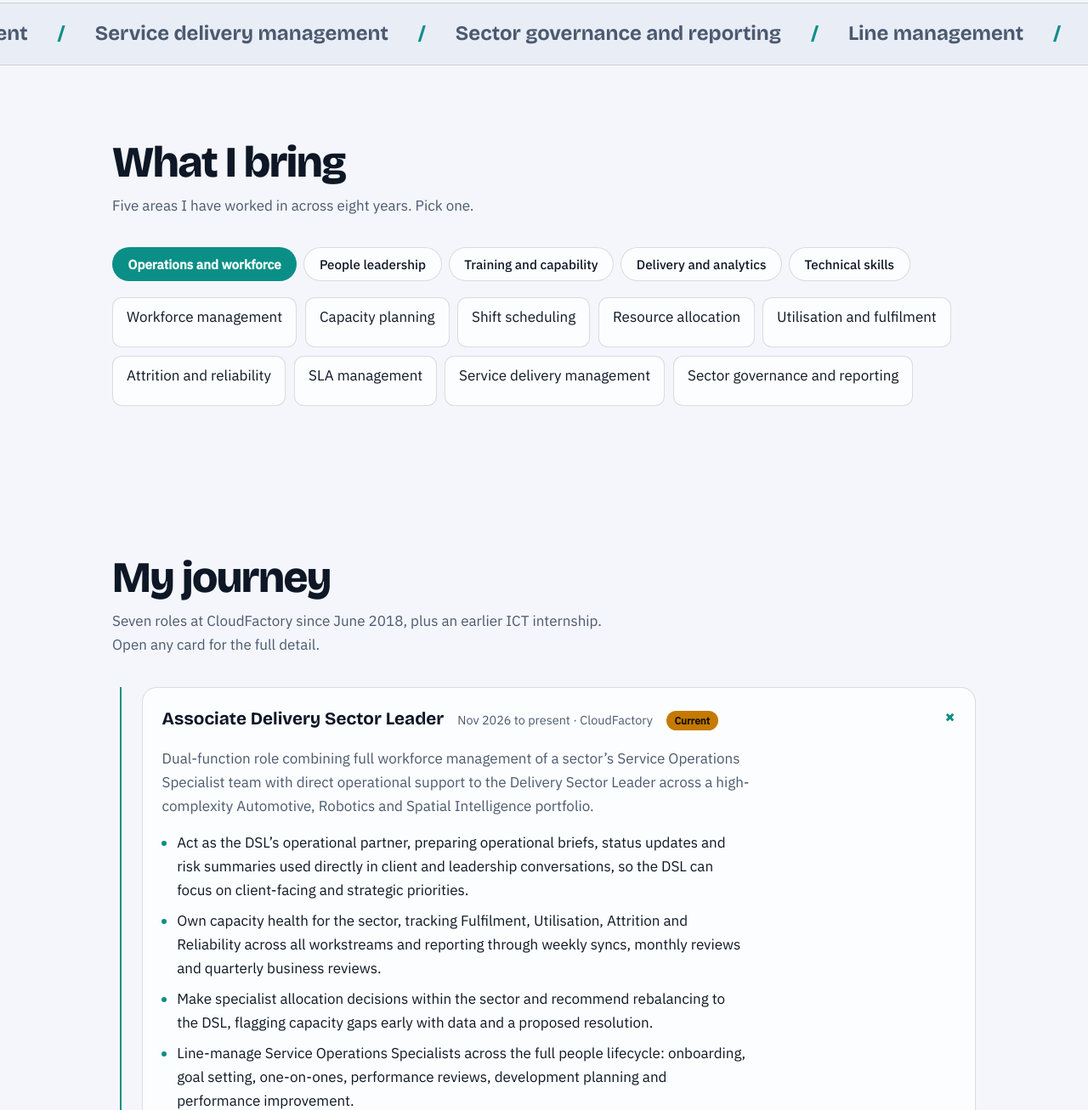
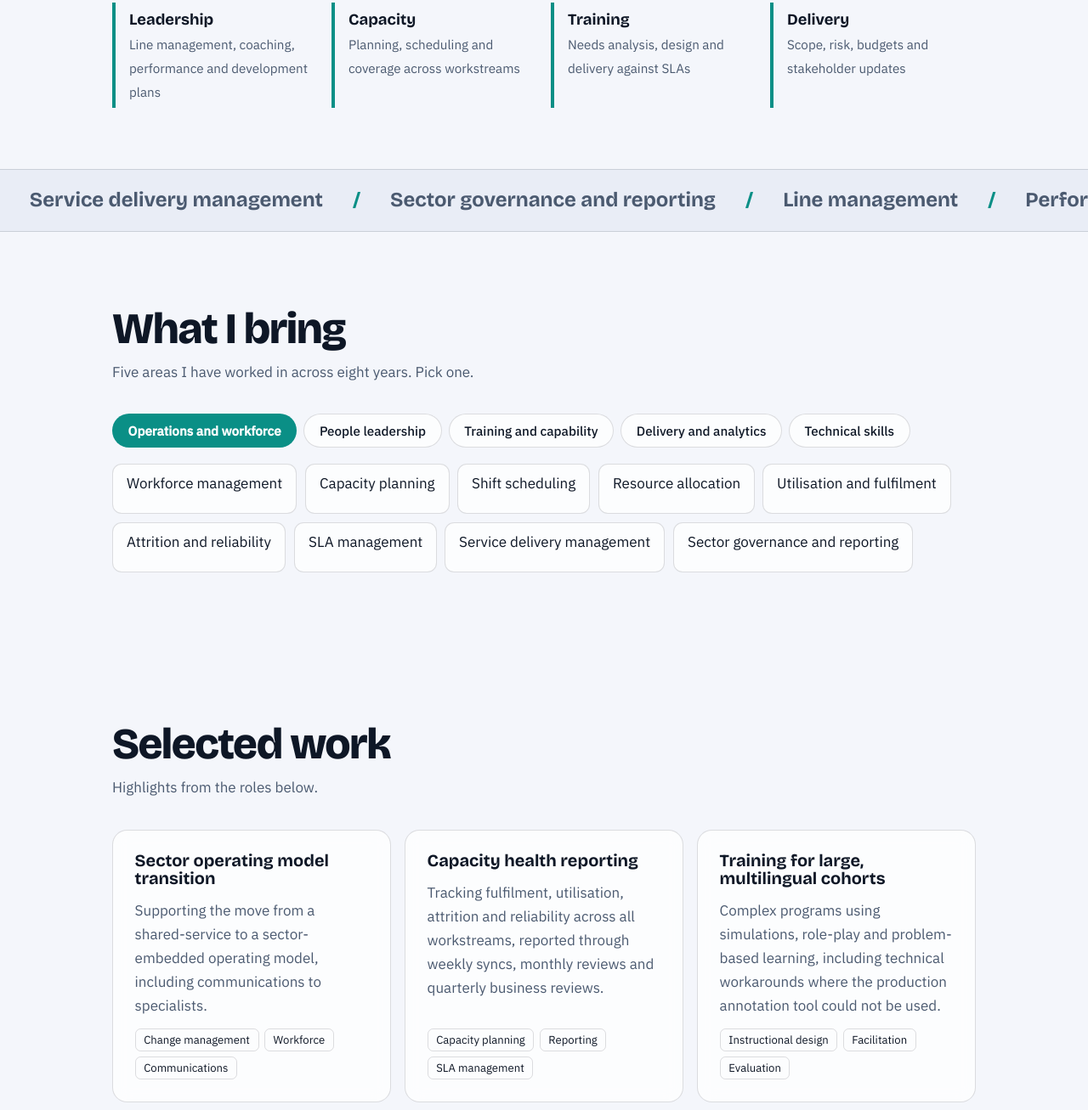
Before and after one commit to MwangiSamN/MwangiSamN.github.io, a plain HTML site: page index.html in a window 1280 px wide. Shown: the part 1493-2800 px from the top of the page at 85% size. Drawn offline with nearby package versions, Linux system fonts and the light colour scheme.

Commit message:
Update portfolio design and content

```diff
--- a/index.html
+++ b/index.html
@@ -114,6 +114,17 @@ details[open] .jb{animation:dn .35s ease}
 .ct .cta{justify-content:center;margin-top:1.5rem}
 .ct p{color:var(--muted);margin:.4rem 0}
 footer{padding:2rem 0 3rem;color:var(--muted);font-size:.9rem;text-align:center}
+.hi{font:500 1.4rem var(--d);color:var(--muted);margin:1.2rem 0 0}
+.pillars{display:grid;grid-template-columns:repeat(auto-fit,minmax(14rem,1fr));gap:1rem;padding-bottom:4.5rem}
+.pillars div{padding:.3rem 0 .3rem 1rem;border-left:4px solid var(--a)}
+.pillars b{display:block;font-family:var(--d);font-size:1.15rem}
+.pillars span{color:var(--muted);font-size:.95rem}
+.wk{display:grid;grid-template-columns:repeat(auto-fit,minmax(19rem,1fr));gap:1rem}
+.wk article{padding:1.6rem;display:flex;flex-direction:column;gap:.8rem}
+.wk h3{font-size:1.25rem}
+.wk p{margin:0;color:var(--muted)}
+.tg2{display:flex;flex-wrap:wrap;gap:.4rem;margin:auto 0 0;padding:0;list-style:none}
+.tg2 li{font-size:.82rem;border:1px solid var(--line);border-radius:.4rem;padding:.1rem .6rem}
 .rv{opacity:0;transform:translateY(28px);transition:opacity .7s,transform .7s}
 .rv.in{opacity:1;transform:none}
 @media(prefers-reduced-motion:reduce){html{scroll-behavior:auto}*{animation:none!important;transition:none!important}.rv{opacity:1;transform:none}}
@@ -123,7 +134,7 @@ footer{padding:2rem 0 3rem;color:var(--muted);font-size:.9rem;text-align:center}
 <div id="bar"></div>
 <header><div class="wrap">
 <a class="logo" href="#top">SM.</a>
-<nav aria-label="Sections"><a class="hide" href="#about">About</a><a class="hide" href="#skills">Skills</a><a href="#journey">Journey</a><a href="#contact">Contact</a><button class="tg" id="tg" type="button" aria-label="Switch colour theme">◐</button></nav>
+<nav aria-label="Sections"><a class="hide" href="#about">About</a><a class="hide" href="#skills">Skills</a><a class="hide" href="#work">Work</a><a href="#journey">Journey</a><a href="#contact">Contact</a><button class="tg" id="tg" type="button" aria-label="Switch colour theme">◐</button></nav>
 </div></header>
 
 <main id="top">
@@ -131,12 +142,13 @@ footer{padding:2rem 0 3rem;color:var(--muted);font-size:.9rem;text-align:center}
 <canvas id="cv" aria-hidden="true"></canvas>
 <div class="wrap">
 <span class="pill"><i></i>Nairobi, Kenya · open to opportunities</span>
+<p class="hi">Hi, I’m</p>
 <h1>Sam<span>Ndung’u Mwangi</span></h1>
 <div class="role" aria-live="off">I am a <b id="tw"></b><span class="caret"></span></div>
 <p class="lead">I lead delivery operations and people in human-in-the-loop AI data services, keeping large, multilingual teams staffed, trained and on track for client SLAs.</p>
 <div class="cta"><a class="btn main" href="#contact">Let’s talk</a><a class="btn" href="#journey">See my journey</a></div>
 </div>
-<!-- <span class="scroll">scroll ↓</span> -->
+
 </section>
 
 <div class="wrap">
@@ -168,6 +180,13 @@ footer{padding:2rem 0 3rem;color:var(--muted);font-size:.9rem;text-align:center}
 </div>
 </div></section>
 
+<div class="wrap pillars rv">
+<div><b>Leadership</b><span>Line management, coaching, performance and development plans</span></div>
+<div><b>Capacity</b><span>Planning, scheduling and coverage across workstreams</span></div>
+<div><b>Training</b><span>Needs analysis, design and delivery against SLAs</span></div>
+<div><b>Delivery</b><span>Scope, risk, budgets and stakeholder updates</span></div>
+</div>
+
 <div class="band" aria-hidden="true"><div class="track" id="mq"></div></div>
 
 <section id="skills"><div class="wrap">
@@ -175,6 +194,17 @@ footer{padding:2rem 0 3rem;color:var(--muted);font-size:.9rem;text-align:center}
 <p class="sub rv">Five areas I have worked in across eight years. Pick one.</p>
 <div class="tabs" role="tablist" id="tabs"></div>
 <ul class="chips" id="chips"></ul>
+</div></section>
+
+<section id="work"><div class="wrap">
+<h2 class="rv">Selected work</h2>
+<p class="sub rv">Highlights from the roles below.</p>
+<div class="wk">
+<article class="gl rv"><h3>Sector operating model transition</h3><p>Supporting the move from a shared-service to a sector-embedded operating model, including communications to specialists.</p><ul class="tg2"><li>Change management</li><li>Workforce</li><li>Communications</li></ul></article>
+<article class="gl rv"><h3>Capacity health reporting</h3><p>Tracking fulfilment, utilisation, attrition and reliability across all workstreams, reported through weekly syncs, monthly reviews and quarterly business reviews.</p><ul class="tg2"><li>Capacity planning</li><li>Reporting</li><li>SLA management</li></ul></article>
+<article class="gl rv"><h3>Training for large, multilingual cohorts</h3><p>Complex programs using simulations, role-play and problem-based learning, including technical workarounds where the production annotation tool could not be used.</p><ul class="tg2"><li>Instructional design</li><li>Facilitation</li><li>Evaluation</li></ul></article>
+<article class="gl rv"><h3>Autonomous vehicle annotation</h3><p>Supported delivery on an AV data annotation project for 11 months, building a thorough understanding of AV annotation workflows.</p><ul class="tg2"><li>Project delivery</li><li>Data annotation</li><li>Autonomous vehicles</li></ul></article>
+</div>
 </div></section>
 
 <section id="journey"><div class="wrap">
```
